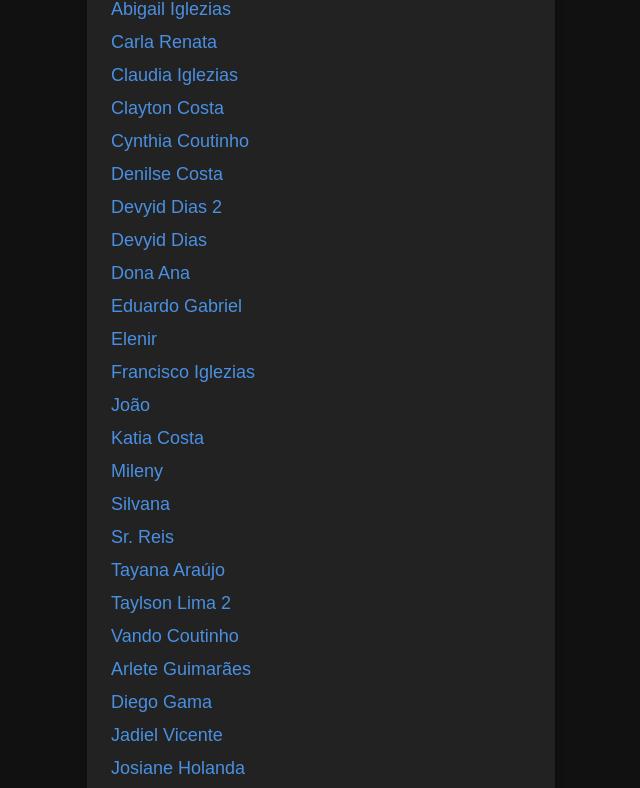
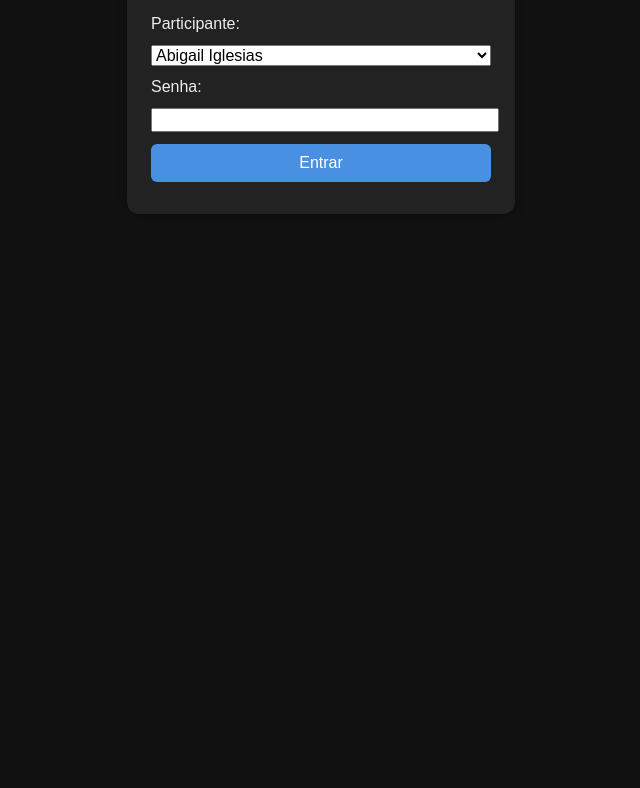
Before and after one commit to taylson022-lang/CAIXINHA, a plain HTML site: page index.html in a window 1280 px wide. Shown: the part 155-943 px from the top of the page, without its empty margins (319-959 px from the left). After the commit the page ends 800 px from the top, so only its background shows below. Drawn offline with Linux system fonts and the light colour scheme.

Commit message:
index.html

```diff
--- a/index.html
+++ b/index.html
@@ -1,53 +1,140 @@
 <!DOCTYPE html>
-<html>
+<html lang="pt-br">
 <head>
-  <meta charset="utf-8" />
-  <title>Relatórios Caixinha</title>
-  <style>
-    body { background: #111; color: #eee; font-family: Arial, sans-serif; }
-    .menu { margin: 40px auto; width: 420px; background: #222; padding: 32px 24px; border-radius: 12px; box-shadow: 0 2px 8px #0004; }
-    h1 { text-align: center; margin-bottom: 24px; }
-    ul { list-style: none; padding: 0; }
-    li { margin: 12px 0; }
-    a { color: #4A90E2; font-size: 18px; text-decoration: none; transition: color .2s; }
-    a:hover { color: #fff; }
-  </style>
+    <meta charset="utf-8">
+    <title>Relatórios Caixinha - Login</title>
+    <style>
+        body {
+            background: #111;
+            color: #eee;
+            font-family: Arial, sans-serif;
+        }
+        .container {
+            margin: 60px auto;
+            width: 340px;
+            background: #222;
+            padding: 32px 24px;
+            border-radius: 12px;
+            box-shadow: 0 2px 8px #0004;
+        }
+        h1 {
+            text-align: center;
+            margin-bottom: 20px;
+        }
+        label, select, input {
+            display: block;
+            width: 100%;
+            margin-bottom: 12px;
+            font-size: 16px;
+        }
+        button {
+            width: 100%;
+            padding: 10px;
+            background: #4A90E2;
+            color: #fff;
+            border: none;
+            border-radius: 6px;
+            font-size: 16px;
+            cursor: pointer;
+        }
+        button:hover {
+            background: #357ABD;
+        }
+        .erro {
+            color: #ff4444;
+            text-align: center;
+            font-size: 15px;
+            margin-bottom: 10px;
+        }
+    </style>
+    <script>
+        function acessarRelatorio() {
+            var participante = document.getElementById('participante').value;
+            var senha = document.getElementById('senha').value;
+            var erro = document.getElementById('erro');
+            erro.textContent = "";
+
+            var dados = {
+                "Abigail Iglesias": { senha: "abigail2025", arquivo: "Relatorio_Caixinha_ABIGAIL_IGLEZIAS_2025-09.html" },
+                "Carla Renata": { senha: "carla2025", arquivo: "Relatorio_Caixinha_CARLA_RENATA_2025-09.html" },
+                "Claudia Iglesias": { senha: "claudia2025", arquivo: "Relatorio_Caixinha_CLAUDIA_IGLEZIAS_2025-09.html" },
+                "Clayton Costa": { senha: "clayton2025", arquivo: "Relatorio_Caixinha_CLAYTON_COSTA_2025-09.html" },
+                "Cynthia Coutinho": { senha: "cynthia2025", arquivo: "Relatorio_Caixinha_CYNTHIA_COUTINHO_2025-09.html" },
+                "Denilse Costa": { senha: "denilse2025", arquivo: "Relatorio_Caixinha_DENILSE_COSTA_2025-09.html" },
+                "Devid Dias 1": { senha: "deviddias1", arquivo: "Relatorio_Caixinha_DEVID_DIAS_1_2025-09.html" },
+                "Devid Dias 2": { senha: "deviddias2", arquivo: "Relatorio_Caixinha_DEVID_DIAS_2_2025-09.html" },
+                "Dona Ana": { senha: "donaana2025", arquivo: "Relatorio_Caixinha_DONA_ANA_2025-09.html" },
+                "Eduardo Gabriel": { senha: "eduardo2025", arquivo: "Relatorio_Caixinha_EDUARDO_GABRIEL_2025-09.html" },
+                "Elenir": { senha: "elenir2025", arquivo: "Relatorio_Caixinha_ELENIR_2025-09.html" },
+                "Francisco Iglesias": { senha: "francisco2025", arquivo: "Relatorio_Caixinha_FRANCISCO_IGLEZIAS_2025-09.html" },
+                "Joao": { senha: "joao2025", arquivo: "Relatorio_Caixinha_JOAO_2025-09.html" },
+                "Katia Costa": { senha: "katia2025", arquivo: "Relatorio_Caixinha_KATIA_COSTA_2025-09.html" },
+                "Mileny": { senha: "mileny2025", arquivo: "Relatorio_Caixinha_MILENY_2025-09.html" },
+                "Silvana": { senha: "silvana2025", arquivo: "Relatorio_Caixinha_SILVANA_2025-09.html" },
+                "Sr Reis": { senha: "srreis2025", arquivo: "Relatorio_Caixinha_SR_REIS_2025-09.html" },
+                "Tayana Araujo": { senha: "tayana2025", arquivo: "Relatorio_Caixinha_TAYANA_ARAUJO_2025-09.html" },
+                "Taylson Lima 2": { senha: "taylson22025", arquivo: "Relatorio_Caixinha_TAYLSON_LIMA_2_2025-09.html" },
+                "Vando Coutinho": { senha: "vando2025", arquivo: "Relatorio_Caixinha_VANDO_COUTINHO_2025-09.html" },
+                "Arlete Guimaraes": { senha: "arlete2025", arquivo: "Relatorio_Caixinha_ARLETE_GUIMARAES_2025-09.html" },
+                "Diego Gama": { senha: "diego2025", arquivo: "Relatorio_Caixinha_DIEGO_GAMA_2025-09.html" },
+                "Jadiel Vicente": { senha: "jadiel2025", arquivo: "Relatorio_Caixinha_JADIEL_VICENTE_2025-09.html" },
+                "Josiane Holanda": { senha: "josiane2025", arquivo: "Relatorio_Caixinha_JOSIANE_HOLANDA_2025-09.html" },
+                "Maria Lima": { senha: "maria2025", arquivo: "Relatorio_Caixinha_MARIA_LIMA_2025-09.html" },
+                "Rayssa Almeida": { senha: "rayssa2025", arquivo: "Relatorio_Caixinha_RAYSSA_ALMEIDA_2025-09.html" },
+                "Ruanna Rocha": { senha: "ruanna2025", arquivo: "Relatorio_Caixinha_RUANNA_ROCHA_2025-09.html" },
+                "Sarynes Nobre": { senha: "sarynes2025", arquivo: "Relatorio_Caixinha_SARYNES_NOBRE_2025-09.html" },
+                "Taylson Lima": { senha: "taylson2025", arquivo: "Relatorio_Caixinha_TAYLSON_LIMA_2025-09.html" },
+                "Yasmin Silva": { senha: "yasmin2025", arquivo: "Relatorio_Caixinha_YASMIN_SILVA_2025-09.html" }
+            };
+
+            if (dados[participante] && senha === dados[participante].senha) {
+                window.location.href = dados[participante].arquivo;
+            } else {
+                erro.textContent = "Participante ou senha incorretos!";
+            }
+        }
+    </script>
 </head>
 <body>
-  <div class="menu">
-    <h1>Relatórios Caixinha</h1>
-    <ul>
-      <li><a href="Relatorio_Caixinha_ABIGAIL_IGLEZIAS_2025-09.html">Abigail Iglezias</a></li>
-      <li><a href="Relatorio_Caixinha_CARLA_RENATA_2025-09.html">Carla Renata</a></li>
-      <li><a href="Relatorio_Caixinha_CLAUDIA_IGLEZIAS_2025-09.html">Claudia Iglezias</a></li>
-      <li><a href="Relatorio_Caixinha_CLAYTON_COSTA_2025-09.html">Clayton Costa</a></li>
-      <li><a href="Relatorio_Caixinha_CYNTHIA_COUTINHO_2025-09.html">Cynthia Coutinho</a></li>
-      <li><a href="Relatorio_Caixinha_DENILSE_COSTA_2025-09.html">Denilse Costa</a></li>
-      <li><a href="Relatorio_Caixinha_DEVYID_DIAS_2_2025-09.html">Devyid Dias 2</a></li>
-      <li><a href="Relatorio_Caixinha_DEVYID_DIAS_2025-09.html">Devyid Dias</a></li>
-      <li><a href="Relatorio_Caixinha_DONA_ANA_2025-09.html">Dona Ana</a></li>
-      <li><a href="Relatorio_Caixinha_EDUARDO_GABRIEL_2025-09.html">Eduardo Gabriel</a></li>
-      <li><a href="Relatorio_Caixinha_ELENIR_2025-09.html">Elenir</a></li>
-      <li><a href="Relatorio_Caixinha_FRANCISCO_IGLEZIAS_2025-09.html">Francisco Iglezias</a></li>
-      <li><a href="Relatorio_Caixinha_JOAO_2025-09.html">João</a></li>
-      <li><a href="Relatorio_Caixinha_KATIA_COSTA_2025-09.html">Katia Costa</a></li>
-      <li><a href="Relatorio_Caixinha_MILENY_2025-09.html">Mileny</a></li>
-      <li><a href="Relatorio_Caixinha_SILVANA_2025-09.html">Silvana</a></li>
-      <li><a href="Relatorio_Caixinha_SR._REIS_2025-09.html">Sr. Reis</a></li>
-      <li><a href="Relatorio_Caixinha_TAYANA_ARAUJO_2025-09.html">Tayana Araújo</a></li>
-      <li><a href="Relatorio_Caixinha_TAYLSON_LIMA_2_2025-09.html">Taylson Lima 2</a></li>
-      <li><a href="Relatorio_Caixinha_VANDO_COUTINHO_2025-09.html">Vando Coutinho</a></li>
-      <li><a href="Relatorio_Caixinha_ARLETE_GUIMARAES_2025-09.html">Arlete Guimarães</a></li>
-      <li><a href="Relatorio_Caixinha_DIEGO_GAMA_2025-09.html">Diego Gama</a></li>
-      <li><a href="Relatorio_Caixinha_JADIEL_VICENTE_2025-09.html">Jadiel Vicente</a></li>
-      <li><a href="Relatorio_Caixinha_JOSIANE_HOLANDA_2025-09.html">Josiane Holanda</a></li>
-      <li><a href="Relatorio_Caixinha_MARIA_LIMA_2025-09.html">Maria Lima</a></li>
-      <li><a href="Relatorio_Caixinha_RAYSSA_ALMEIDA_2025-09.html">Rayssa Almeida</a></li>
-      <li><a href="Relatorio_Caixinha_RUANNA_ROCHA_2025-09.html">Ruanna Rocha</a></li>
-      <li><a href="Relatorio_Caixinha_SARYNES_NOBRE_2025-09.html">Sarynes Nobre</a></li>
-      <li><a href="Relatorio_Caixinha_TAYLSON_LIMA_2025-09.html">Taylson Lima</a></li>
-      <li><a href="Relatorio_Caixinha_YASMIN_SILVA_2025-09.html">Yasmin Silva</a></li>
-    </ul>
-  </div>
+    <div class="container">
+        <h1>Acesso ao Relatório</h1>
+        <div id="erro" class="erro"></div>
+        <label for="participante">Participante:</label>
+        <select id="participante">
+            <option>Abigail Iglesias</option>
+            <option>Carla Renata</option>
+            <option>Claudia Iglesias</option>
+            <option>Clayton Costa</option>
+            <option>Cynthia Coutinho</option>
+            <option>Denilse Costa</option>
+            <option>Devid Dias 1</option>
+            <option>Devid Dias 2</option>
+            <option>Dona Ana</option>
+            <option>Eduardo Gabriel</option>
+            <option>Elenir</option>
+            <option>Francisco Iglesias</option>
+            <option>Joao</option>
+            <option>Katia Costa</option>
+            <option>Mileny</option>
+            <option>Silvana</option>
+            <option>Sr Reis</option>
+            <option>Tayana Araujo</option>
+            <option>Taylson Lima 2</option>
+            <option>Vando Coutinho</option>
+            <option>Arlete Guimaraes</option>
+            <option>Diego Gama</option>
+            <option>Jadiel Vicente</option>
+            <option>Josiane Holanda</option>
+            <option>Maria Lima</option>
+            <option>Rayssa Almeida</option>
+            <option>Ruanna Rocha</option>
+            <option>Sarynes Nobre</option>
+            <option>Taylson Lima</option>
+            <option>Yasmin Silva</option>
+        </select>
+        <label for="senha">Senha:</label>
+        <input type="password" id="senha" autocomplete="off">
+        <button onclick="acessarRelatorio()">Entrar</button>
+    </div>
 </body>
 </html>
```
